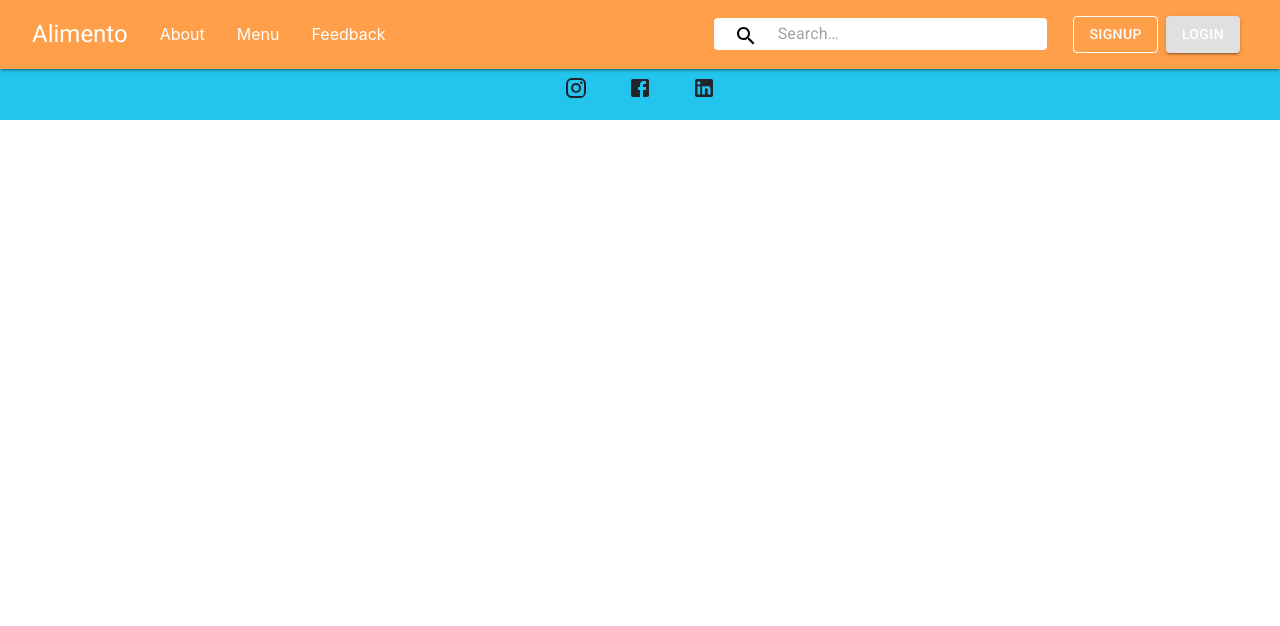
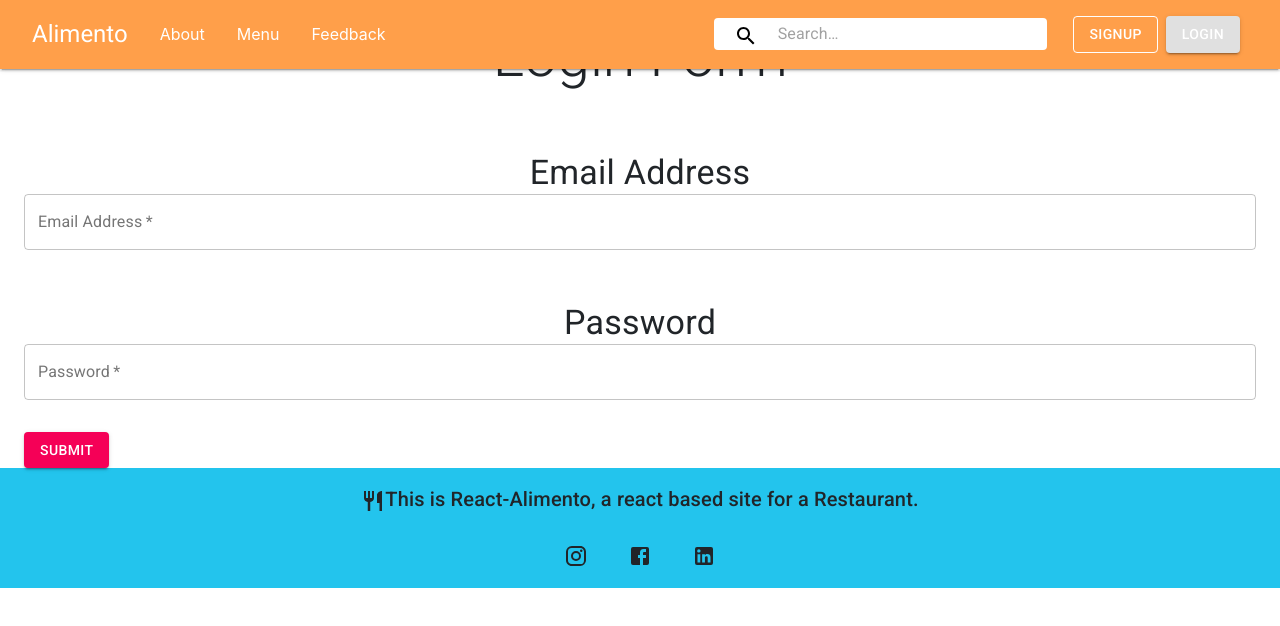
Before and after one commit to ashu18aman/react-alimento, a React (Create React App) app: page /login in a window 1280 px wide. Shown: the top 626 px of the page. Built offline with nearby package versions, Linux system fonts and the light colour scheme.

Commit message:
add login form

```diff
--- a/src/App.js
+++ b/src/App.js
@@ -22,6 +22,9 @@
           <Route path="/feedback">
             <Feedback />
           </Route>
+          <Route path="/login">
+            <Login />
+          </Route>
         </Switch>
         <Footer />
       </Router>
--- a/src/components/Login.js
+++ b/src/components/Login.js
@@ -11,14 +11,11 @@
   return {
     heading: {
       textAlign: "center",
-      marginTop: "20px",
-      marginBottom: "40px",
-    },
-    form: {
-      textAlign: "center",
+      marginTop: 20,
+      marginBottom: 40,
     },
     textarea: {
-      marginTop: "-40px",
+      marginTop: -40,
     },
   };
 });
@@ -63,8 +60,9 @@
         <Grid item>
           <Button
             className={classes.button}
-            color="primary"
+            color="secondary"
             variant="contained"
+            size="medium"
           >
             Submit
           </Button>
--- a/src/components/NavBar.js
+++ b/src/components/NavBar.js
@@ -271,7 +271,7 @@
               </ListItem>
               <ListItem>
                 <Button variant="contained">
-                  <Link to="/" style={titleLinkText}>
+                  <Link to="/login" style={titleLinkText}>
                     Login
                   </Link>
                 </Button>
```
